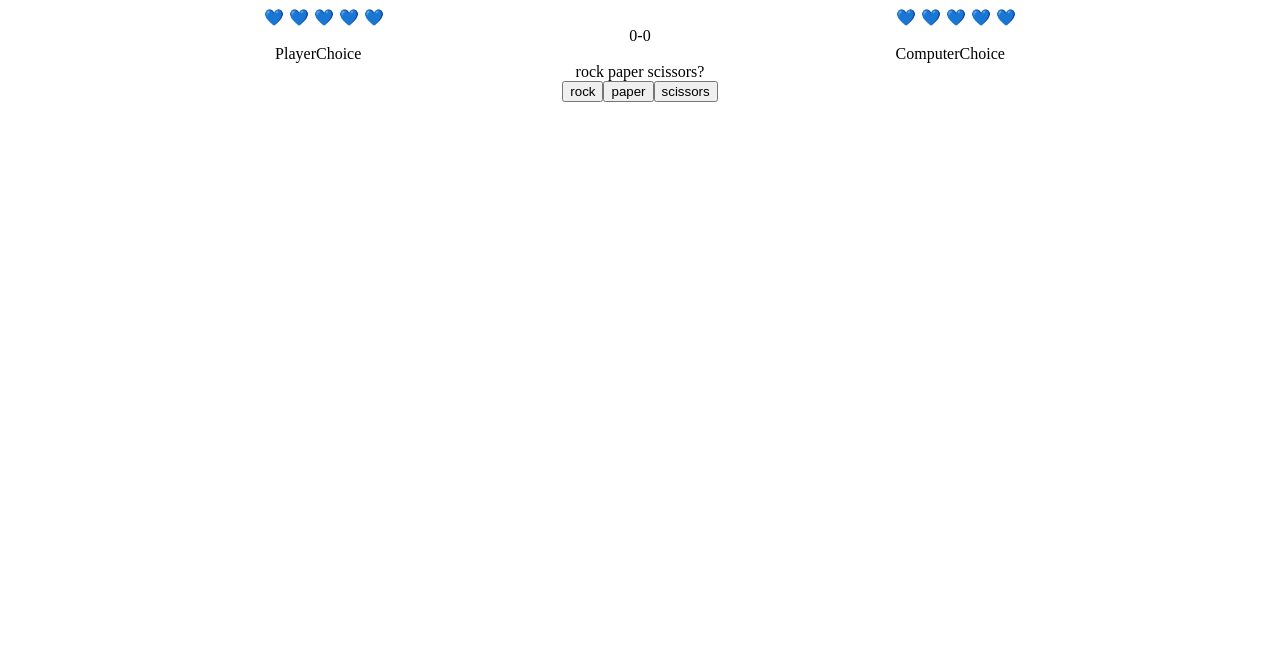
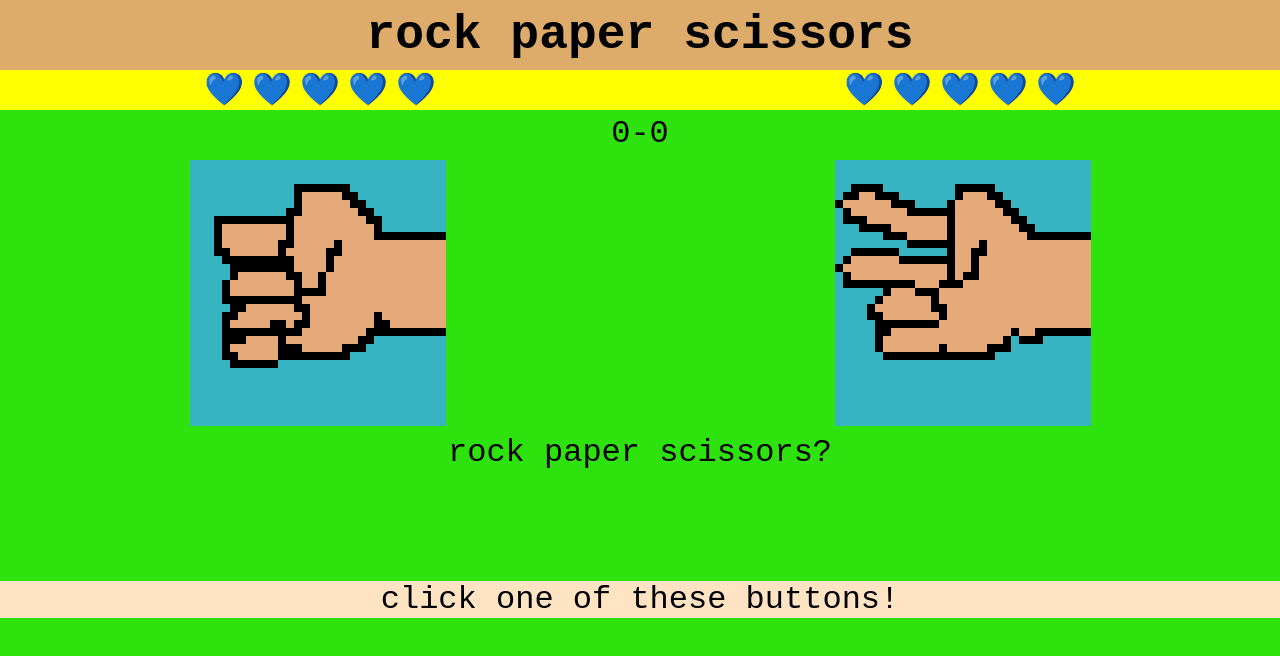
Before and after one commit to sam-martini/odin-rps, a plain HTML site: page index.html in a window 1280 px wide. Drawn offline with Linux system fonts and the light colour scheme.

Commit message:
Add some basic styling

```diff
--- a/index.html
+++ b/index.html
@@ -10,6 +10,10 @@
 <body>
     <div class="container">
 
+        <div class="header">
+            <h2>rock paper scissors</h2>
+        </div>
+
         <div class="hearts-container">
             <div class="player-hearts"></div>
             <div class="computer-hearts"></div>
@@ -21,10 +25,10 @@
 
         <div class="selection-container">
             <div class="player-display">
-                PlayerChoice
+                <img class="png" src="images/rock.png" alt="rock">
             </div>
             <div class="computer-display">
-                ComputerChoice
+                <img class="png" src="images/scissors.png" alt="scissors">
             </div>
         </div>
 
@@ -32,13 +36,11 @@
             rock paper scissors?
         </div>
 
-        <div class="endmessage-display"></div>
+        <div class="endmessage-display">
+            click one of these buttons!
+        </div>
 
-        <div class="choice-display"></div>
-
-        <div class="endgame-display">
-            <button class="start-button">Play Again</button>
-        </div>
+        <div class="button-display"></div>
 
     </div>
 
--- a/style.css
+++ b/style.css
@@ -1,21 +1,81 @@
+* {
+    margin: 0;
+    padding: 0;
+}
 body {
     text-align: center;
+    font-size: 32px;
+    font-family: monospace;
+    height: 100vh;
 }
 
+.container {
 
+    background-color: rgb(45, 226, 13);
+    display: flex;
+    flex-direction: column;
+    height: 100%;
+}
+
+.header {
+    background-color: rgb(222, 172, 106);
+    padding: 8px;
+}
+
+.hearts-container {
+    background-color: yellow;
+    display: flex;
+    justify-content: space-around;
+}
 
 .player-hearts,
 .computer-hearts {
     display: flex;
-    gap: 5px;
+    gap: 8px;
 }
 
-.hearts-container,
+.score-display {
+   margin-top: 5px;
+}
+
 .selection-container {
     display: flex;
+    align-items: center;
     justify-content: space-around;
+    gap: 10px;
+}
+
+.player-display,
+.computer-display {
+    background-color: rgb(54, 180, 194);
+    margin-top: 8px;
+}
+
+.message-display {
+    margin-bottom: 8%;
+    padding: 8px
+}
+
+.endmessage-display {
+    background-color: bisque;
+}
+
+button {
+    font-size: 42px;
+    padding: 5px;
+    border-radius: 5%;
+}
+
+.button-display {
+    display: flex;
+    align-items: center;
+    justify-content: center;
+    gap: 10px;
+    margin-top: 16px;
 }
 
 .start-button {
+    background-color: bisque;
     visibility: hidden;
+    position: absolute;
 }
```
Also changed, not shown: images/lost.png (added), images/paper.png (added), images/rock.png (added), images/scissors.png (added), images/won.png (added).
